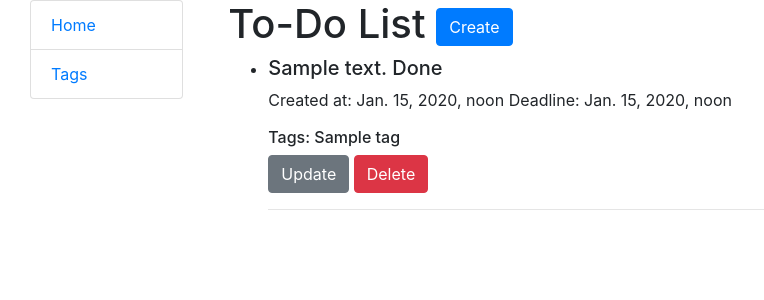
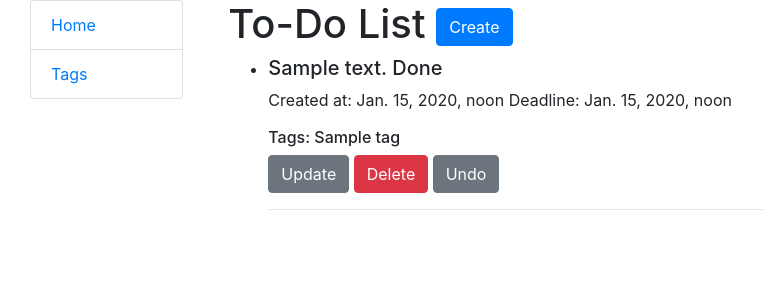
Before and after one commit to ada-krav/to-do-list, a Django app: page / in a window 1280 px wide. Shown: the top 300 px of the page, without its empty margins (0-764 px from the left). Run offline with Django 4.2, Linux system fonts and the light colour scheme; tables that the repository leaves empty hold one stand-in row (values such as "Sample post"); some libraries are stand-ins or nearby versions.

Commit message:
add complete/undo function to task list view

```diff
--- a/templates/todo/tasks_list.html
+++ b/templates/todo/tasks_list.html
@@ -41,6 +41,16 @@
             <a href="{% url 'todo:task-delete' pk=task.id %}" class="btn btn-danger">
               Delete
             </a>
+            {% if task.completed %}
+              <a href="{% url 'todo:complete-undo' pk=task.id %}" class="btn btn-secondary">
+                Undo
+              </a>
+            {% else %}
+              <a href="{% url 'todo:complete-undo' pk=task.id %}" class="btn btn-info">
+                Complete
+              </a>
+            {% endif %}
+
           </p>
           <hr>
         </li>
--- a/todo/url.py
+++ b/todo/url.py
@@ -8,7 +8,7 @@ from todo.views import (
     TaskLiskView,
     TaskCreateView,
     TaskUpdateView,
-    TaskDeleteView,
+    TaskDeleteView, complete_undo_task,
 )
 
 urlpatterns = [
@@ -16,6 +16,7 @@ urlpatterns = [
     path("create/", TaskCreateView.as_view(), name="task-create"),
     path("<int:pk>/update/", TaskUpdateView.as_view(), name="task-update"),
     path("<int:pk>/delete", TaskDeleteView.as_view(), name="task-delete"),
+    path("<int:pk>/complete-undo/", complete_undo_task, name="complete-undo"),
     path("tags/", TagListView.as_view(), name="tag-list"),
     path("tags/create/", TagCreateView.as_view(), name="tag-create"),
     path("tags/<int:pk>/update/", TagUpdateView.as_view(), name="tag-update"),
--- a/todo/views.py
+++ b/todo/views.py
@@ -1,3 +1,4 @@
+from django.http import HttpResponseRedirect
 from django.shortcuts import render
 from django.urls import reverse_lazy
 from django.views import generic
@@ -50,3 +51,10 @@ class TaskUpdateView(generic.UpdateView):
 class TaskDeleteView(generic.DeleteView):
     model = Task
     success_url = reverse_lazy("todo:task-list")
+
+
+def complete_undo_task(request, pk):
+    task = Task.objects.get(id=pk)
+    task.completed = not task.completed
+    task.save()
+    return HttpResponseRedirect(reverse_lazy("todo:task-list"))
```
